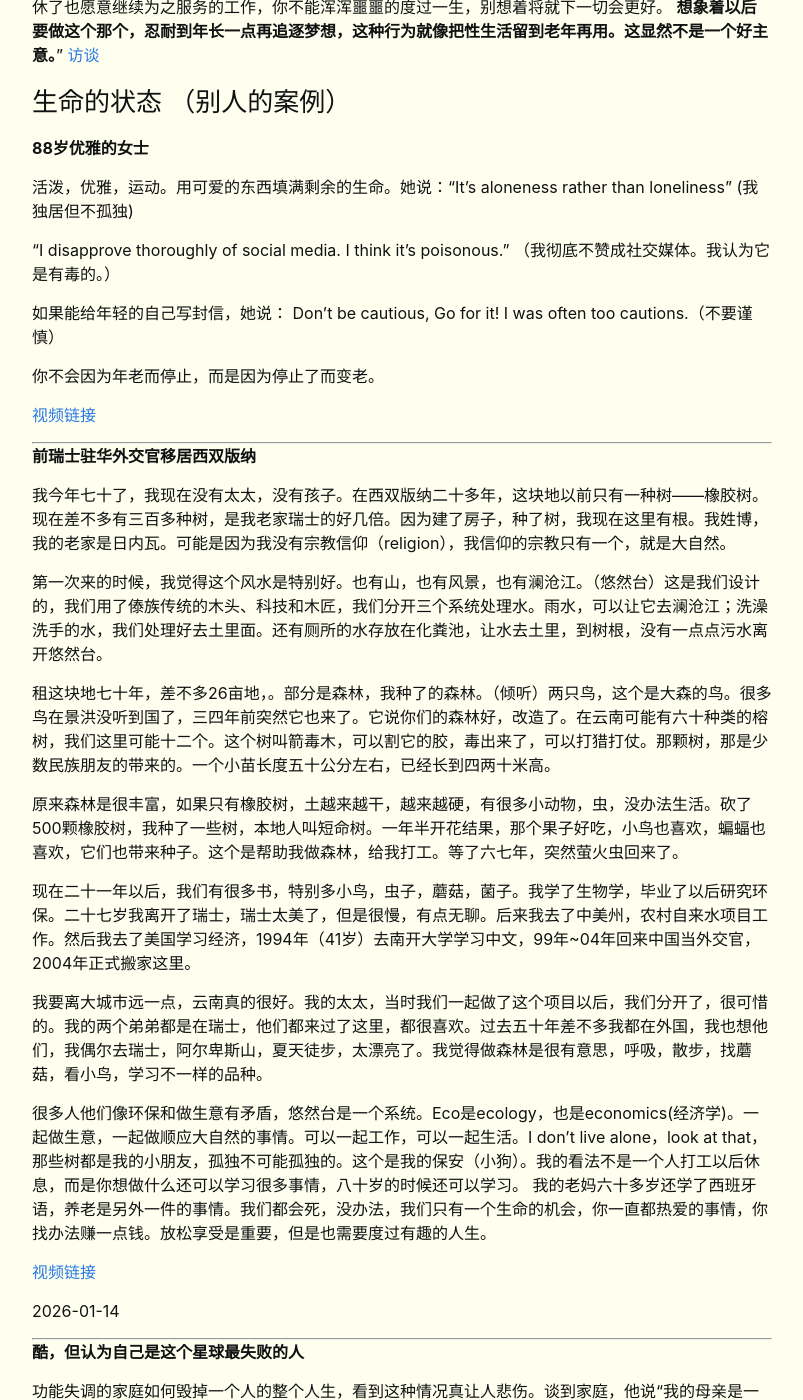
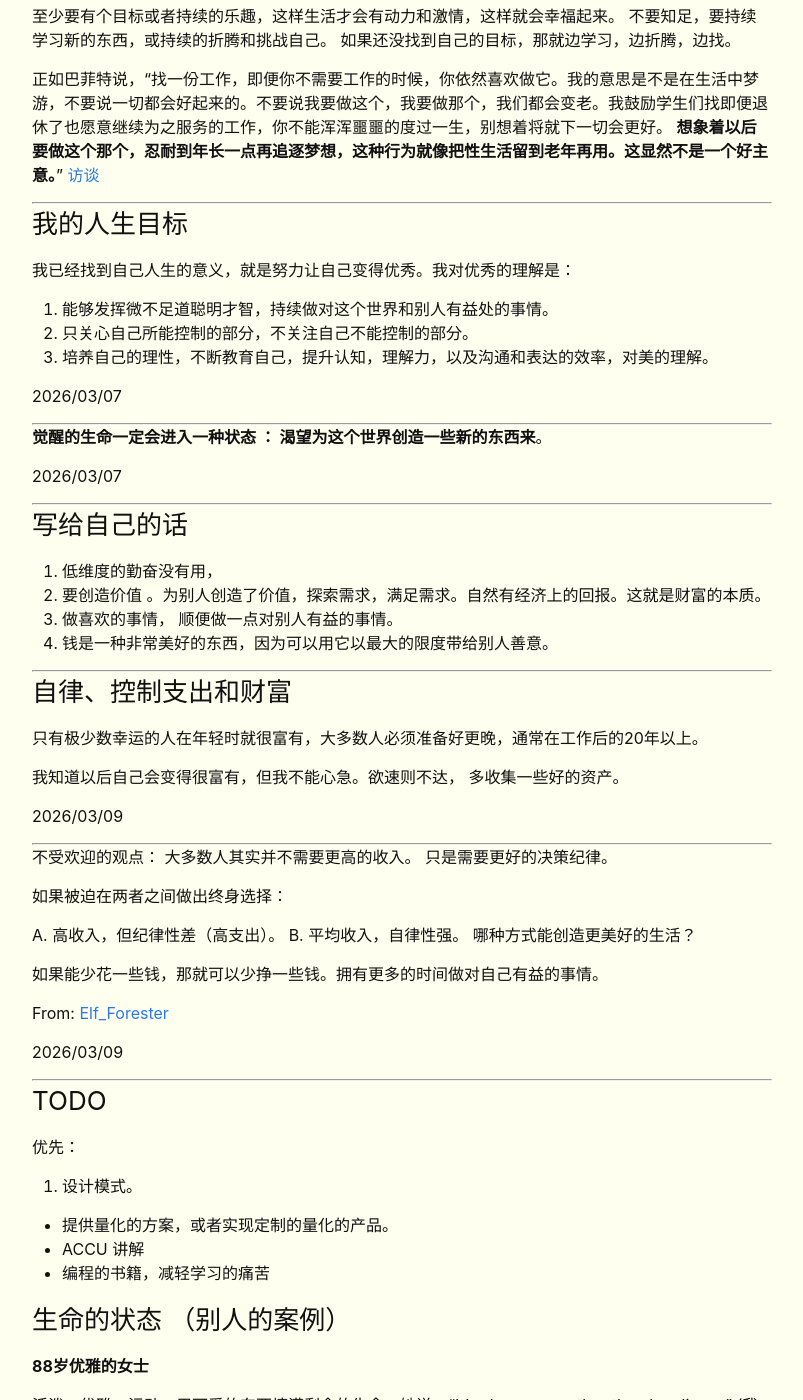
Before and after one commit to crb912/crb912.github.io, a Jekyll site: the page built from _posts/2025-06-15-My-Opinion.md, in a window 1280 px wide and 1400 px high, scrolled down 2398 px. Shown: the whole window, without its empty margins (238-1041 px from the left). Built offline with Jekyll 4.4.1, drawn with Linux system fonts in a browser that asks for light colours; some of the changed text lies outside the part shown.

Commit message:
my views

```diff
--- a/_posts/2025-06-15-My-Opinion.md
+++ b/_posts/2025-06-15-My-Opinion.md
@@ -27,6 +27,73 @@ hide: false
 如果还没找到自己的目标，那就边学习，边折腾，边找。
 
 正如巴菲特说，“找一份工作，即便你不需要工作的时候，你依然喜欢做它。我的意思是不是在生活中梦游，不要说一切都会好起来的。不要说我要做这个，我要做那个，我们都会变老。我鼓励学生们找即便退休了也愿意继续为之服务的工作，你不能浑浑噩噩的度过一生，别想着将就下一切会更好。 **想象着以后要做这个那个，忍耐到年长一点再追逐梦想，这种行为就像把性生活留到老年再用。这显然不是一个好主意。**” [访谈](https://v.douyin.com/UEjs-3p3a_4)
+
+---
+
+### 我的人生目标
+
+我已经找到自己人生的意义，就是努力让自己变得优秀。我对优秀的理解是：
+1. 能够发挥微不足道聪明才智，持续做对这个世界和别人有益处的事情。
+2. 只关心自己所能控制的部分，不关注自己不能控制的部分。
+3. 培养自己的理性，不断教育自己，提升认知，理解力，以及沟通和表达的效率，对美的理解。
+
+2026/03/07
+
+---
+
+**觉醒的生命一定会进入一种状态 ： 渴望为这个世界创造一些新的东西来**。
+
+2026/03/07
+
+---
+
+### 写给自己的话
+
+1. 低维度的勤奋没有用，
+2. 要创造价值 。为别人创造了价值，探索需求，满足需求。自然有经济上的回报。这就是财富的本质。
+3. 做喜欢的事情， 顺便做一点对别人有益的事情。
+4. 钱是一种非常美好的东西，因为可以用它以最大的限度带给别人善意。
+
+---
+
+### 自律、控制支出和财富
+
+只有极少数幸运的人在年轻时就很富有，大多数人必须准备好更晚，通常在工作后的20年以上。
+
+我知道以后自己会变得很富有，但我不能心急。欲速则不达， 多收集一些好的资产。
+
+2026/03/09
+
+---
+
+不受欢迎的观点：
+大多数人其实并不需要更高的收入。
+只是需要更好的决策纪律。
+
+如果被迫在两者之间做出终身选择：
+
+A. 高收入，但纪律性差（高支出）。
+B. 平均收入，自律性强。
+哪种方式能创造更美好的生活？
+
+如果能少花一些钱，那就可以少挣一些钱。拥有更多的时间做对自己有益的事情。
+
+From: [Elf_Forester](https://x.com/Elf_Forester/status/2030596046972489843)
+
+2026/03/09
+
+---
+
+### TODO
+
+优先：
+
+1. 设计模式。
+
+- 提供量化的方案，或者实现定制的量化的产品。
+- ACCU 讲解
+- 编程的书籍，减轻学习的痛苦
+
 
 ### 生命的状态 （别人的案例）
 
@@ -175,6 +236,20 @@ hide: false
 
 ## 编程
 
+### 编程与优雅
+
+好的代码都是容易让别人看懂的，拥有好的可读性和可维护性。
+反过来讲 ，如果一段代码自己写的有点绕，或者别人不容易看明白，那这段代码多半有什么问题。
+投资也是这样。 大多数便宜的公司都是一两句话就能说清楚的。
+
+2026/03/07
+
+---
+
+一个程序员如果没有写过好的代码，优雅的代码，一定会感到遗憾，这就像一个画家没有画出一个好的作品一样。
+
+2026/03/03
+
 ### 面试-golang的性能优化
 
 面试有人问我关于"Go性能调优"的问题。我不知道怎么回答。老实说，我从来没写过性能不好的代码，因此我不需要考虑如何优化。这就像问一个素颜就很漂亮的美女如何化妆一样，她可能从没考虑过这个问题。更直接的原因是，自己欠缺在高并发和云平台的开发经历，所以没有遇到过这类问题。不过面试结束后我学完了相关的知识。想要自己进步的更快，最好每周都有个面试，因为每个人会询问不同的问题。有些问题恰好可以帮助自己找到需要提升的地方，弥补不足。
@@ -246,6 +321,12 @@ Torvalds 调侃道：「这看起来很搞笑，我也可能会被人工智能
 - [Hacknew谈AI](https://news.ycombinator.com/item?id=43307809)
 
 ## 商业与投资
+
+#### 世界是个巨大的中介（经纪商）
+
+这个世界是个巨大的搬运工。比如拼多多多上帮别人改手机套餐的，比如我搬家是货车的师傅居然不是本人，而是个中介。我在货拉拉下单，他去满帮下单找另一位师傅。很多做生意的也是，他们不生产，只是帮忙销售。
+
+大部分在搬运，极少人在原创。我不是说搬运/撮合/经纪没有价值。我希望自己能够成为原创的那种人。
 
 #### 不方便和低效率，正是机会
 
```
Also changed, not shown: other parts of _posts/2025-06-15-My-Opinion.md (+1 -7 lines), _posts/2026-01-16-Self-education.md (+8 -0 lines).
